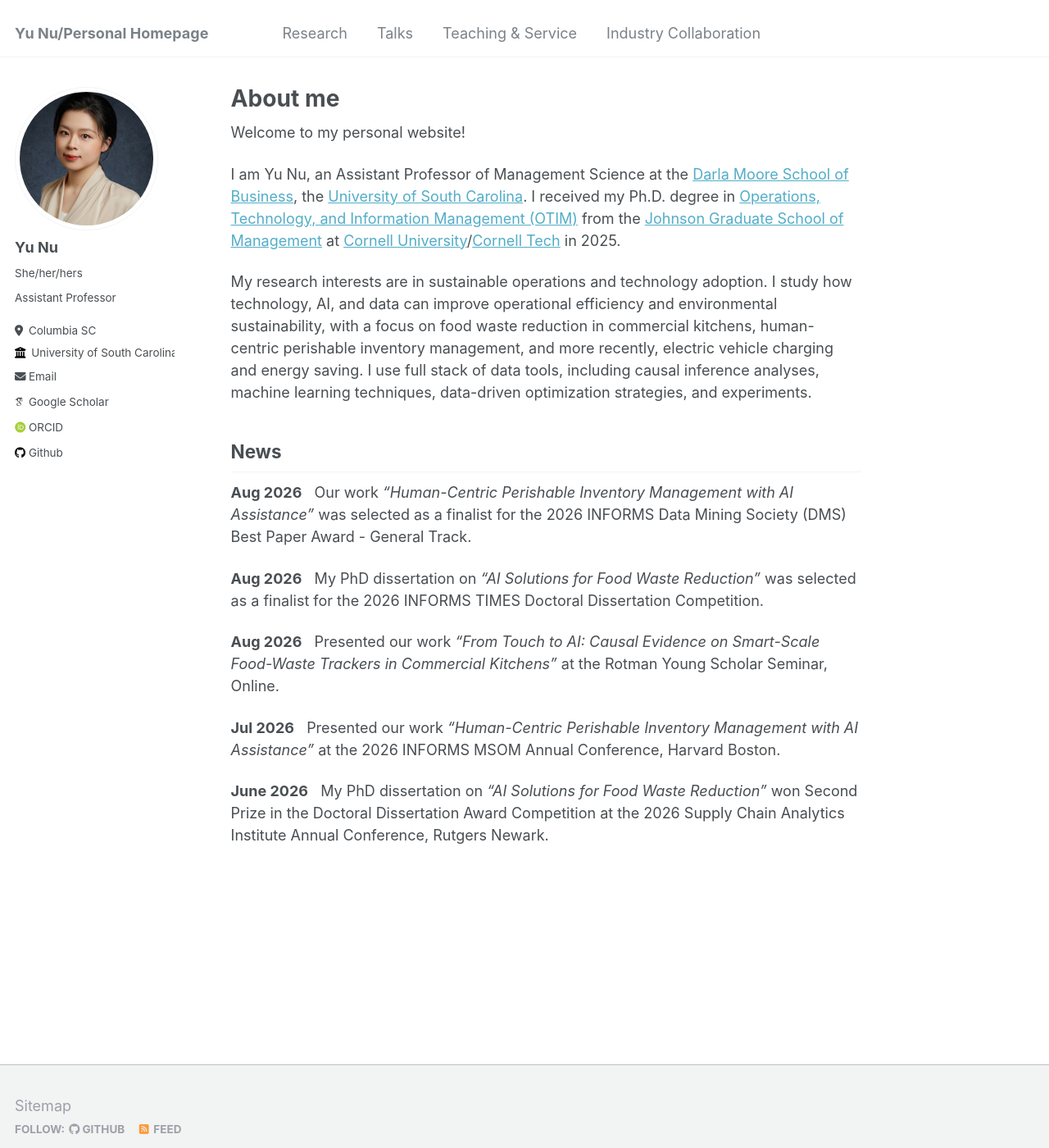
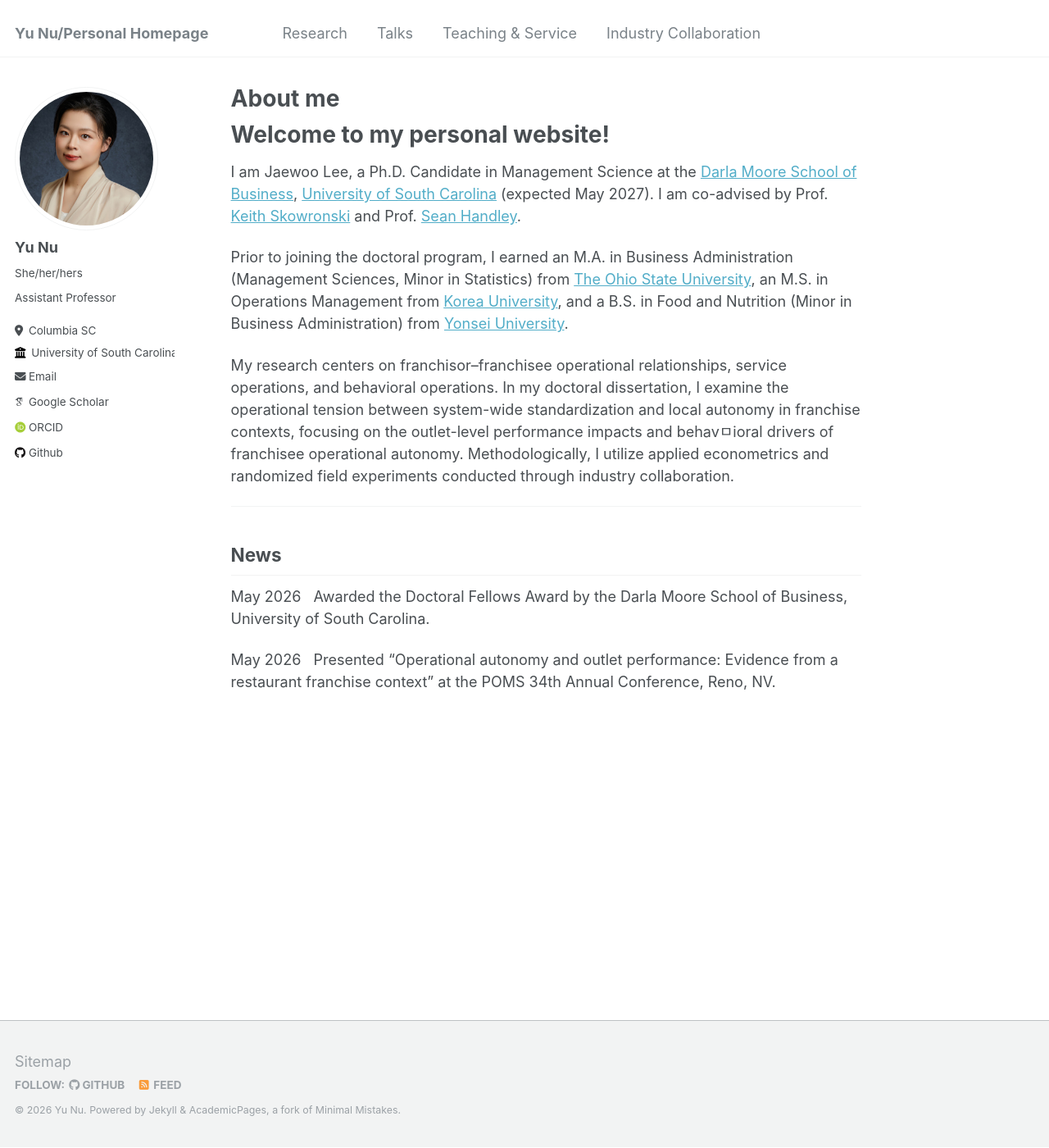
Before and after one commit to l3114987/I3114987.github.io, a Jekyll site: the page built from _pages/about.md, in a window 1280 px wide and 1400 px high. Shown: the whole window at 82% size. Built offline with Jekyll 4.4.1, drawn with Linux system fonts in a browser that asks for light colours; some web fonts are replaced.

Commit message:
Update about.md

```diff
--- a/_pages/about.md
+++ b/_pages/about.md
@@ -7,28 +7,26 @@ redirect_from:
   - /about.html
 ---
 
-Welcome to my personal website!
+# Welcome to my personal website!
 
-I am Yu Nu, an Assistant Professor of Management Science at the [Darla Moore School of Business](https://sc.edu/study/colleges_schools/moore/), the [University of South Carolina](https://sc.edu). I received my Ph.D. degree in [Operations, Technology, and Information Management (OTIM)](https://www.johnson.cornell.edu/programs/phd-program/operations-technology-information-management/) from the [Johnson Graduate School of Management](https://www.johnson.cornell.edu) at [Cornell University](https://www.cornell.edu)/[Cornell Tech](https://tech.cornell.edu) in 2025.
-<!--I am very fortunate to be advised by Prof. [Karan Girotra](https://tech.cornell.edu/people/karan-girotra/) (Chair), Prof. [Elena Belavina](https://sha.cornell.edu/faculty-research/faculty/eb733/) (Co-chair), and Prof. [Meng Qi](https://business.cornell.edu/faculty-research/faculty/mq56/).-->
+I am Jaewoo Lee, a Ph.D. Candidate in Management Science at the [Darla Moore School of Business](https://sc.edu/study/colleges_schools/moore/), [University of South Carolina](https://sc.edu) (expected May 2027). I am co-advised by Prof. [Keith Skowronski](https://sc.edu/study/colleges_schools/moore/directory/skowronski_keith.php) and Prof. [Sean Handley](https://sc.edu/study/colleges_schools/moore/directory/handley_sean.php).
 
-My research interests are in sustainable operations and technology adoption. I study how technology, AI, and data can improve operational efficiency and environmental sustainability, with a focus on food waste reduction in commercial kitchens, human-centric perishable inventory management, and more recently, electric vehicle charging and energy saving. I use full stack of data tools, including causal inference analyses, machine learning techniques, data-driven optimization strategies, and experiments.
+Prior to joining the doctoral program, I earned an M.A. in Business Administration (Management Sciences, Minor in Statistics) from [The Ohio State University](https://www.osu.edu), an M.S. in Operations Management from [Korea University](https://www.korea.edu), and a B.S. in Food and Nutrition (Minor in Business Administration) from [Yonsei University](https://www.yonsei.ac.kr).
+
+My research centers on franchisor–franchisee operational relationships, service operations, and behavioral operations. In my doctoral dissertation, I examine the operational tension between system-wide standardization and local autonomy in franchise contexts, focusing on the outlet-level performance impacts and behavㅁioral drivers of franchisee operational autonomy. Methodologically, I utilize applied econometrics and randomized field experiments conducted through industry collaboration.
+
+---
 
 ## News
 
-**Aug 2026** &nbsp; Our work *“Human-Centric Perishable Inventory Management with AI Assistance”* was selected as a finalist for the 2026 INFORMS Data Mining Society (DMS) Best Paper Award - General Track.
+May 2026 &nbsp; Awarded the Doctoral Fellows Award by the Darla Moore School of Business, University of South Carolina.
 
-**Aug 2026** &nbsp; My PhD dissertation on *“AI Solutions for Food Waste Reduction”* was selected as a finalist for the 2026 INFORMS TIMES Doctoral Dissertation Competition.
+May 2026 &nbsp; Presented "Operational autonomy and outlet performance: Evidence from a restaurant franchise context" at the POMS 34th Annual Conference, Reno, NV.
 
-**Aug 2026** &nbsp; Presented our work *“From Touch to AI: Causal Evidence on Smart-Scale Food-Waste Trackers in Commercial Kitchens”* at the Rotman Young Scholar Seminar, Online.
-
-**Jul 2026** &nbsp; Presented our work *“Human-Centric Perishable Inventory Management with AI Assistance”* at the 2026 INFORMS MSOM Annual Conference, Harvard Boston.
-
-**June 2026** &nbsp; My PhD dissertation on *“AI Solutions for Food Waste Reduction”* won Second Prize in the Doctoral Dissertation Award Competition at the 2026 Supply Chain Analytics Institute Annual Conference, Rutgers Newark.
 
 
 <!-- You can find my CV here: [[Yu Nu's Curriculum Vitae](https://YuNu1210.github.io/files/YuNu_CV_250819.pdf)].-->
 
 <!--
-**UPDATE: I will be teaching joining the University of South Carolina, Darla Moore School of Business as an Assistant Professor of Management Science in August 2025**.
+UPDATE: I will be teaching joining the University of South Carolina, Darla Moore School of Business as an Assistant Professor of Management Science in August 2025.
 -->
```
